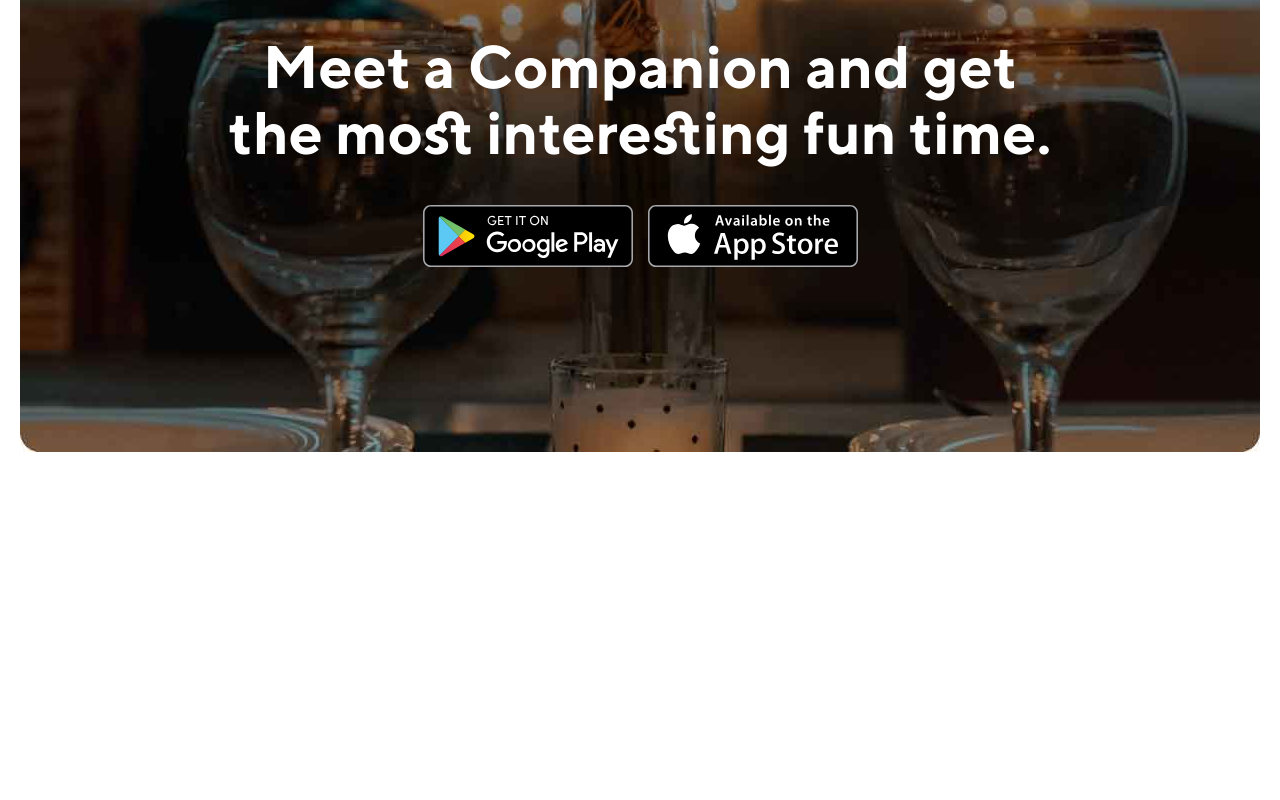
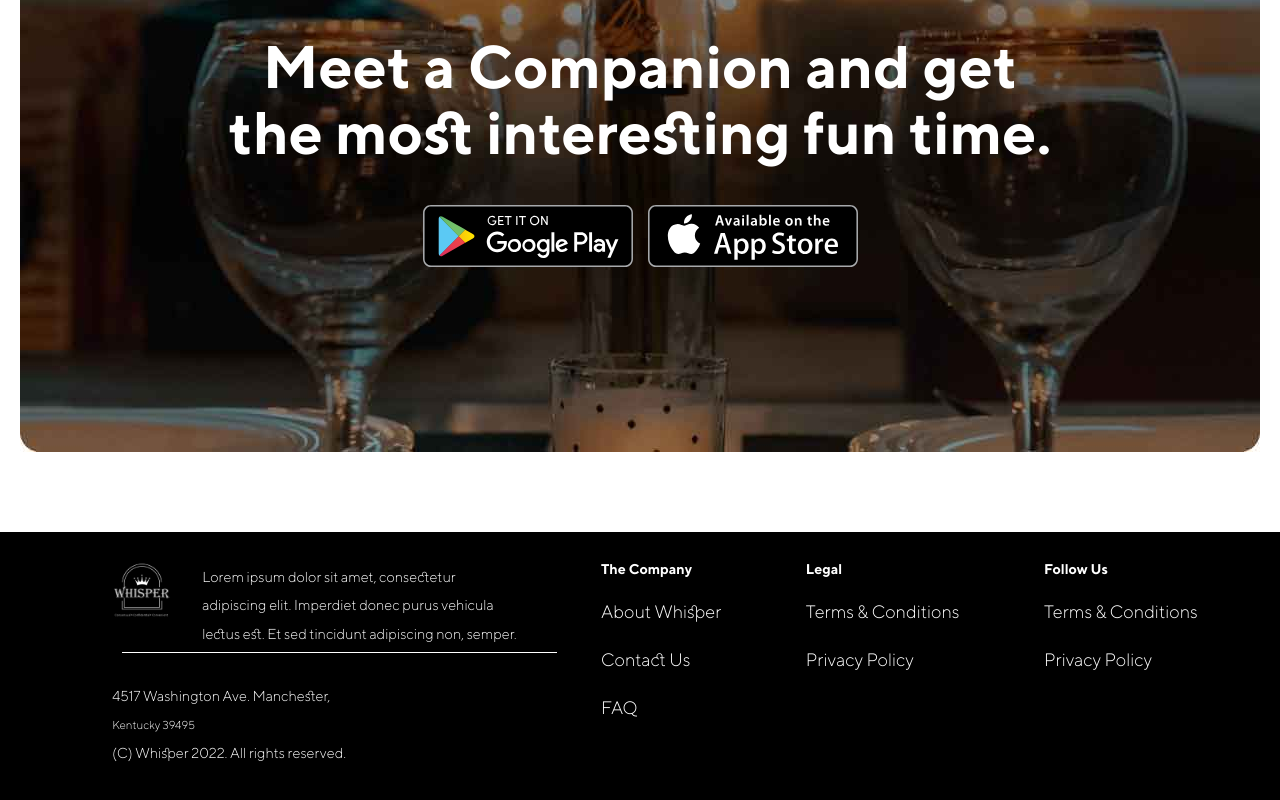
Before and after one commit to makindiilete/Whisper-Web, a React (Create React App) app: page / in a window 1280 px wide. Shown: the part 3332-4132 px from the top of the page. Before the commit the page ends 3924 px from the top, so only its background shows below. Built offline with nearby package versions, Linux system fonts and the light colour scheme.

Commit message:
home done

```diff
--- a/src/BaseLayout/PublicAreaBase.js
+++ b/src/BaseLayout/PublicAreaBase.js
@@ -2,6 +2,7 @@ import React, { useEffect } from "react";
 import ErrorBoundary from "../Utils/ErrorBoundary";
 import NavigationPage from "../components/NavigationPage";
 import { useLocation } from "react-router-dom";
+import Footer from "../components/Footer";
 
 const PublicAreaBase = ({ children }) => {
   let location = useLocation();
@@ -10,7 +11,10 @@ const PublicAreaBase = ({ children }) => {
   }, [location.pathname]);
   return (
     <div>
-      <ErrorBoundary>{children}</ErrorBoundary>
+      <ErrorBoundary>
+        {children}
+        <Footer />
+      </ErrorBoundary>
     </div>
   );
 };
--- a/src/assets/css/LandingPage.css
+++ b/src/assets/css/LandingPage.css
@@ -54,6 +54,12 @@
   background-color: #d5a5ff;
 }
 
+.straightline-white {
+  width: 100%;
+  height: 0.1rem;
+  background-color: #fff;
+}
+
 .landing .heading {
   margin-top: -3.8rem;
   font-size: 3rem !important;
@@ -103,7 +109,41 @@
   justify-content: center;
 }
 
+.footer {
+  min-height: 32.6rem;
+  width: 100vw;
+  background-color: #000;
+  display: block;
+  color: #fff;
+}
+
+.footer-item {
+  margin-left: 2rem;
+}
+
+.landing .straightline-white {
+  margin-left: 0;
+}
+
+.landing .logoListitem {
+  margin-bottom: 2rem;
+}
+
 @media (min-width: 768px) {
+  .landing .straightline-white {
+    margin-left: 4rem;
+  }
+  .footer {
+    min-height: 32.6rem;
+    width: 100vw;
+    background-color: #000;
+    display: flex;
+    /*flex-wrap: wrap;*/
+    justify-content: space-around;
+    color: #fff;
+    padding-left: 5rem;
+    padding-right: 5rem;
+  }
   .landing .btn {
     width: auto;
   }
--- /dev/null
+++ b/src/components/Footer.js
@@ -0,0 +1,63 @@
+import React from "react";
+import logo2 from "../assets/images/WhisperLogo.png";
+import "../assets/css/LandingPage.css";
+
+const Footer = () => {
+  return (
+    <section className=" landing footer py-5">
+      <div className="logoListitem">
+        <div className="media mb-2">
+          <div style={{ width: "12rem" }}>
+            <img
+              className="d-flex align-items-center img-fluid"
+              src={logo2}
+              alt="Generic placeholder image"
+            />
+          </div>
+          <div className="media-body">
+            <small>
+              Lorem ipsum dolor sit amet, consectetur <br /> adipiscing elit.
+              Imperdiet donec purus vehicula <br /> lectus est. Et sed tincidunt
+              adipiscing non, semper.
+            </small>
+          </div>
+        </div>
+        <div className="straightline-white" />
+        <br />
+        <small className="ml-5">
+          4517 Washington Ave. Manchester, <br />{" "}
+          <small className="ml-5">Kentucky 39495</small>
+        </small>
+        <br />
+        <small className="ml-5">
+          (C) Whisper {new Date().getFullYear()}. All rights reserved.
+        </small>
+      </div>
+      <div className="footer-item mt-5 mt-md-0">
+        <h5 className="text-white">The Company</h5>
+        <ul className="no-bullet-list">
+          <li>About Whisper</li>
+          <li>Contact Us</li>
+          <li>FAQ</li>
+        </ul>
+      </div>
+      <div className="footer-item">
+        <h5 className="text-white">Legal</h5>
+        <ul className="no-bullet-list">
+          <li>Terms & Conditions</li>
+          <li>Privacy Policy</li>
+        </ul>
+      </div>
+
+      <div className="footer-item">
+        <h5 className="text-white">Follow Us</h5>
+        <ul className="no-bullet-list">
+          <li>Terms & Conditions</li>
+          <li>Privacy Policy</li>
+        </ul>
+      </div>
+    </section>
+  );
+};
+
+export default Footer;
--- a/src/index.css
+++ b/src/index.css
@@ -464,6 +464,17 @@ small {
   }
 }
 
+.no-bullet-list {
+  list-style: none !important;
+  margin-left: 0 !important;
+  padding-left: 0 !important;
+}
+
+.no-bullet-list li {
+  padding: 1rem 0 !important;
+  cursor: pointer;
+}
+
 @media only screen and (max-width: 500px) {
   .col {
     margin-bottom: 4rem;
--- a/src/pages/Landing.page.js
+++ b/src/pages/Landing.page.js
@@ -2,6 +2,7 @@ import React, { useEffect } from "react";
 import { useLocation, useHistory } from "react-router-dom";
 import "../assets/css/LandingPage.css";
 import logo from "../assets/images/WhisperLogo.svg";
+import logo2 from "../assets/images/WhisperLogo.png";
 import whisperText from "../assets/images/home/purple-outline-text.svg";
 import playstore from "../assets/images/home/Google Play.svg";
 import appstore from "../assets/images/home/App Store.svg";
@@ -193,7 +194,7 @@ const LandingPage = (props) => {
           </div>
         </div>
       </section>
-      <section className="footer py-5 h-25"></section>
+
       {/*<div className="mini-sections"></div>*/}
       {/* /.hero-area-two */}
       {/* /.hero-area */}
```
Also changed, not shown: src/assets/images/WhisperLogo.png (added).
